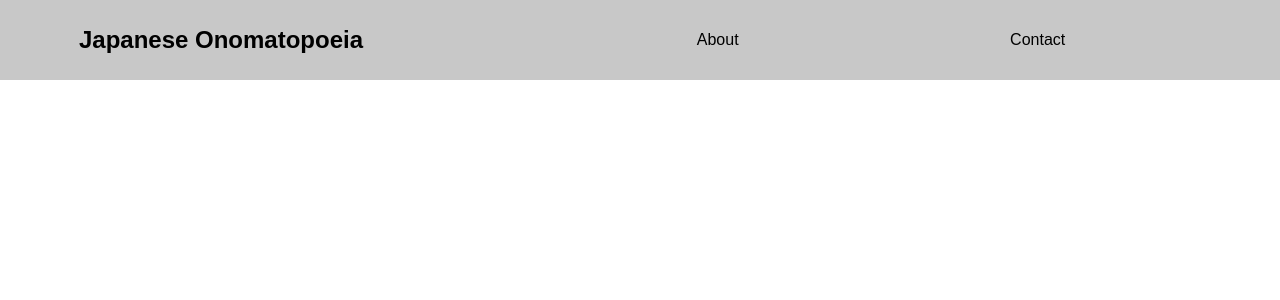
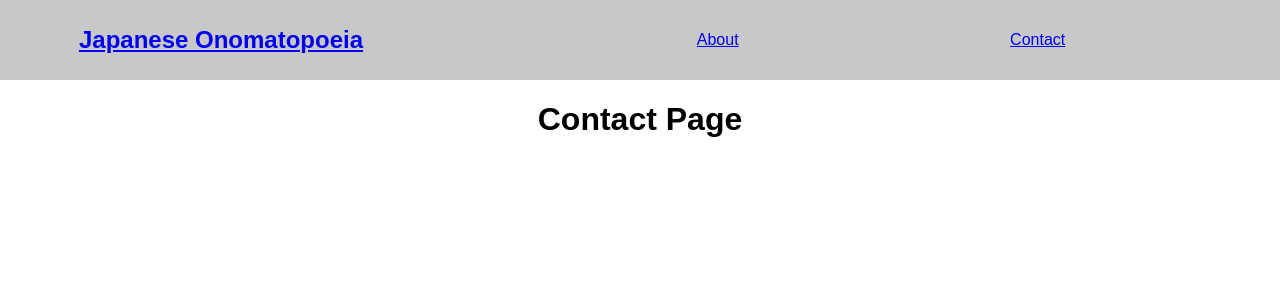
Before and after one commit to leedoughty/japanese-onomatopoeia, a React (Create React App) app: page /contact in a window 1280 px wide. Shown: the top 300 px of the page. Built offline with nearby package versions, Linux system fonts and the light colour scheme.

Commit message:
Setup navigation routing

```diff
--- a/src/App.js
+++ b/src/App.js
@@ -1,11 +1,20 @@
 import NavBar from "./NavBar";
+import About from "./About";
+import Contact from "./Contact";
+import { BrowserRouter as Router, Switch, Route } from "react-router-dom";
 import "./App.css";
 
 function App() {
   return (
-    <div className="app">
-      <NavBar />
-    </div>
+    <Router>
+      <div className="app">
+        <NavBar />
+        <Switch>
+          <Route path="/about" component={About} />
+          <Route path="/contact" component={Contact} />
+        </Switch>
+      </div>
+    </Router>
   );
 }
 
--- /dev/null
+++ b/src/Contact.js
@@ -0,0 +1,11 @@
+import "./App.css";
+
+function Contact() {
+  return (
+    <div className="app">
+      <h1>Contact Page</h1>
+    </div>
+  );
+}
+
+export default Contact;
--- a/src/NavBar.js
+++ b/src/NavBar.js
@@ -1,12 +1,19 @@
+import { Link } from "react-router-dom";
 import "./App.css";
 
 function NavBar() {
   return (
     <nav>
-      <h1>Japanese Onomatopoeia</h1>
+      <Link to="/">
+        <h1>Japanese Onomatopoeia</h1>
+      </Link>
       <ul className="nav-links">
-        <li>About</li>
-        <li>Contact</li>
+        <Link to="/about">
+          <li>About</li>
+        </Link>
+        <Link to="/contact">
+          <li>Contact</li>
+        </Link>
       </ul>
     </nav>
   );
```
